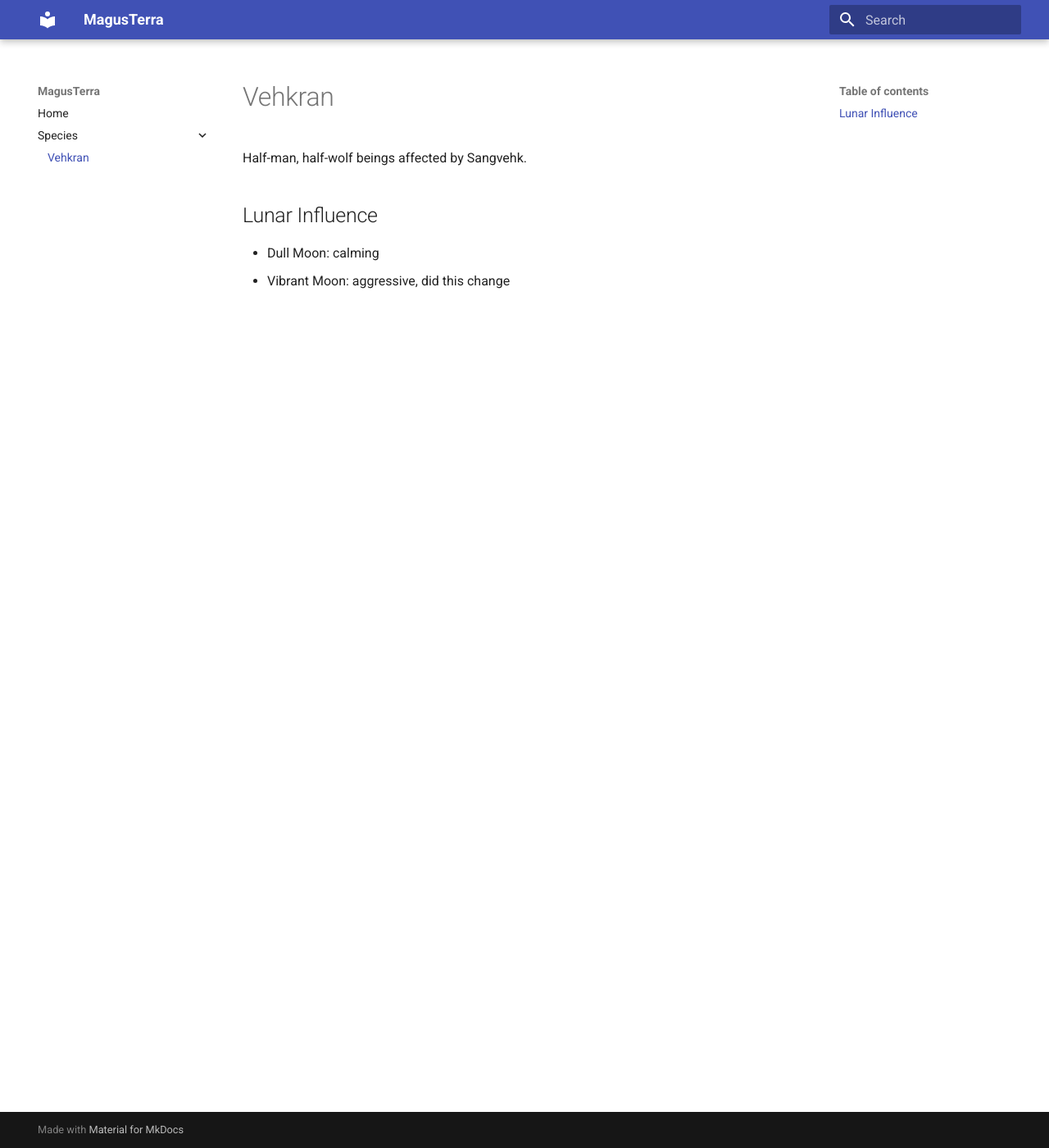
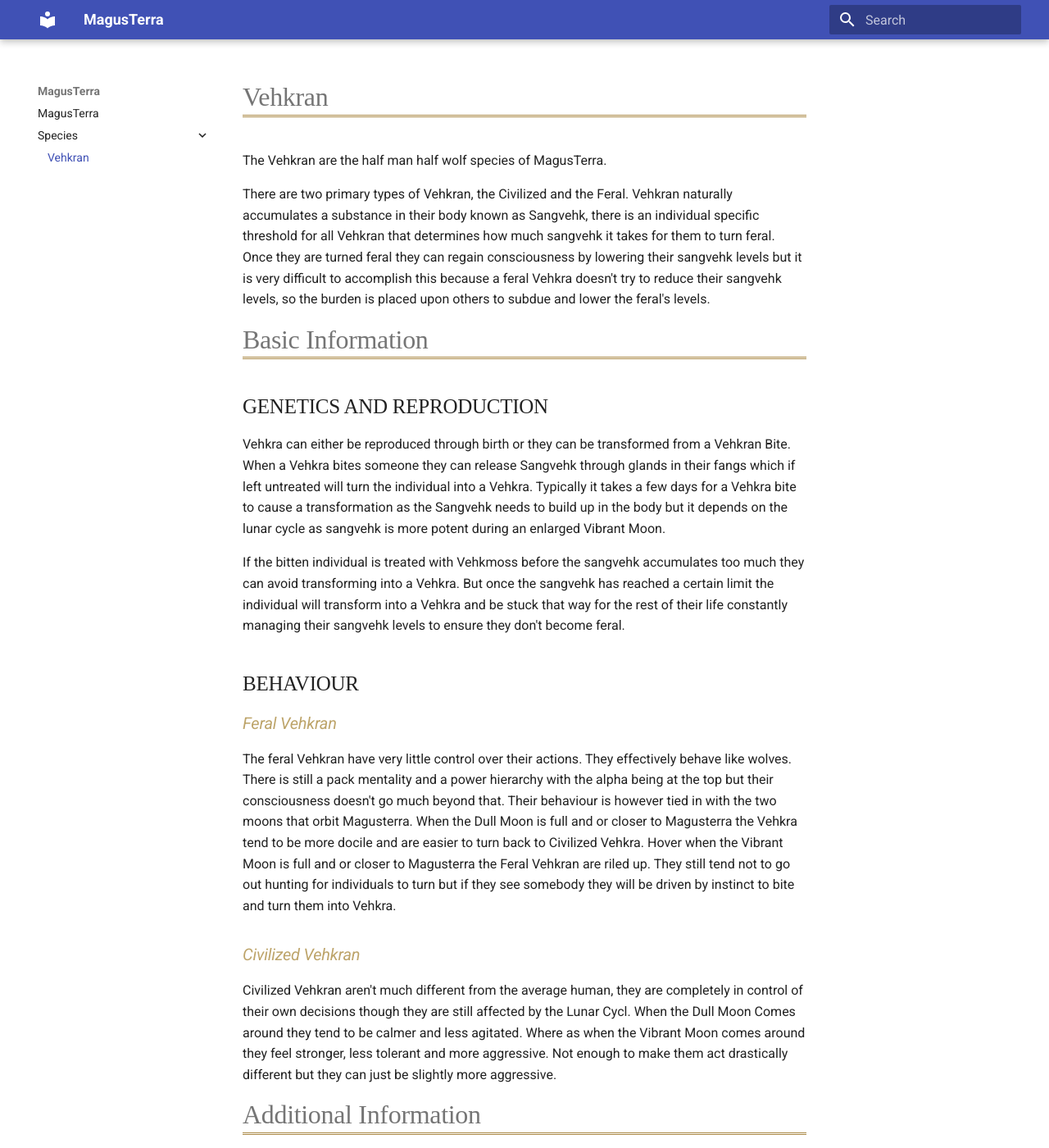
Before and after one commit to Martimellow/martimellow.github.io, an MkDocs documentation site: the page built from docs/vehkran.md, in a window 1280 px wide and 1400 px high. Shown: the whole window at 82% size. Built offline with MkDocs 1.6.1 and Material for MkDocs 9.7.7, drawn with Linux system fonts in a browser that asks for light colours; some of the changed text lies outside the part shown.

Commit message:
added content to vehkran page and changed some styles

```diff
--- /dev/null
+++ b/docs/stylesheets/extra.css
@@ -0,0 +1,16 @@
+h1 {
+  font-family: "Cinzel", serif;
+  letter-spacing: 0.08em;
+  border-bottom: 3px double #aa8844;
+}
+
+h2 {
+  font-family: "Cinzel", serif;
+  text-transform: uppercase;
+  margin-top: 2.5rem;
+}
+
+h3 {
+  font-style: italic;
+  color: #bda46a;
+}
--- a/docs/vehkran.md
+++ b/docs/vehkran.md
@@ -1,8 +1,27 @@
 # Vehkran
+The Vehkran are the half man half wolf species of MagusTerra.
 
-Half-man, half-wolf beings affected by Sangvehk.
+There are two primary types of Vehkran, the Civilized and the Feral. Vehkran naturally accumulates a substance in their body known as Sangvehk, there is an individual specific threshold for all Vehkran that determines how much sangvehk it takes for them to turn feral. Once they are turned feral they can regain consciousness by lowering their sangvehk levels but it is very difficult to accomplish this because a feral Vehkra doesn't try to reduce their sangvehk levels, so the burden is placed upon others to subdue and lower the feral's levels.
 
-## Lunar Influence
+# Basic Information
+## Genetics and Reproduction
+Vehkra can either be reproduced through birth or they can be transformed from a Vehkran Bite. When a Vehkra bites someone they can release Sangvehk through glands in their fangs which if left untreated will turn the individual into a Vehkra. Typically it takes a few days for a Vehkra bite to cause a transformation as the Sangvehk needs to build up in the body but it depends on the lunar cycle as sangvehk is more potent during an enlarged Vibrant Moon.
 
-- Dull Moon: calming
-- Vibrant Moon: aggressive, did this change
+If the bitten individual is treated with Vehkmoss before the sangvehk accumulates too much they can avoid transforming into a Vehkra. But once the sangvehk has reached a certain limit the individual will transform into a Vehkra and be stuck that way for the rest of their life constantly managing their sangvehk levels to ensure they don't become feral.
+
+## Behaviour
+### Feral Vehkran
+The feral Vehkran have very little control over their actions. They effectively behave like wolves. There is still a pack mentality and a power hierarchy with the alpha being at the top but their consciousness doesn't go much beyond that. Their behaviour is however tied in with the two moons that orbit Magusterra. When the Dull Moon is full and or closer to Magusterra the Vehkra tend to be more docile and are easier to turn back to Civilized Vehkra. Hover when the Vibrant Moon  is full and or closer to Magusterra the Feral Vehkran are riled up. They still tend not to go out hunting for individuals to turn but if they see somebody they will be driven by instinct to bite and turn them into Vehkra.
+
+### Civilized Vehkran
+Civilized Vehkran aren't much different from the average human, they are completely in control of their own decisions though they are still affected by the Lunar Cycl. When the Dull Moon Comes around they tend to be calmer and less agitated. Where as when the Vibrant Moon comes around they feel stronger, less tolerant and more aggressive. Not enough to make them act drastically different but they can just be slightly more aggressive.
+
+# Additional Information
+## Geographic Origin and Distribution
+The Vehkran, both civilzied and feral can be found all over Magusterra, they tend to reside in more forested areas but civilized vehkran occasionaly live in cities.
+Civilization and Culture
+
+## Interspecies Relations and Assumptions
+Vehkran are generally shunned from society. Most human-like races don't distinguish between the civilized and feral Vehkran and don't trust they are safe around the civilized Vehkran. Few still live in major cities or particularly accepting small villages, but the vast majority keep to their own packs.
+
+The bestial races of Magusterra are much more understanding and accepting of the Vehkran. In fact many of them such as the Efos and Bezmertan have joined the civilized Vehkran on their never-ending quest to hunt down and revert feral Vehkran.
--- a/mkdocs.yml
+++ b/mkdocs.yml
@@ -4,6 +4,10 @@ theme:
   name: material
 
 nav:
-  - Home: index.md
+  - MagusTerra: index.md
   - Species:
     - Vehkran: vehkran.md
+
+
+extra_css:
+  - stylesheets/extra.css
```
Also changed, not shown: docs/index.md (+4 -17 lines).
